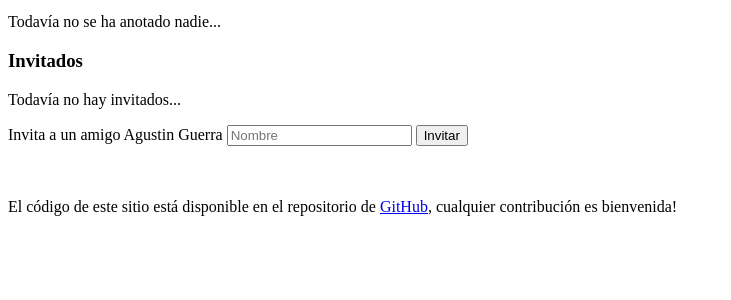
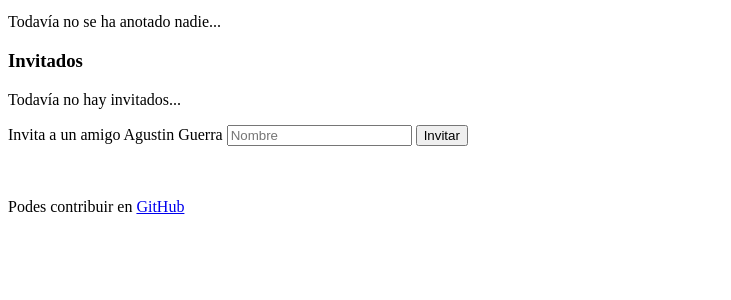
Before and after one commit to irodrigo17/futbol5-django, a Django app: template core/templates/core/match.html in a window 1280 px wide. Shown: the part 257-557 px from the top of the page, without its empty margins (0-731 px from the left). Run offline with Django 3.2, Linux system fonts and the light colour scheme; the template is opened without the code that fills it: values that come from a table or form of the project are taken from there, others are empty; data comes from the database, SQL or seed files in the repository.

Commit message:
Clean HTML footer

```diff
--- a/core/templates/core/partial_site_footer.html
+++ b/core/templates/core/partial_site_footer.html
@@ -1,7 +1,6 @@
 <br/>
 <br/>
 <footer>
-  El código de este sitio está disponible en el repositorio de
-  <a href="https://github.com/irodrigo17/futbol5-django">GitHub</a>,
-  cualquier contribución es bienvenida!
+  Podes contribuir en
+  <a href="https://github.com/irodrigo17/futbol5-django">GitHub</a>
 </footer>
```
